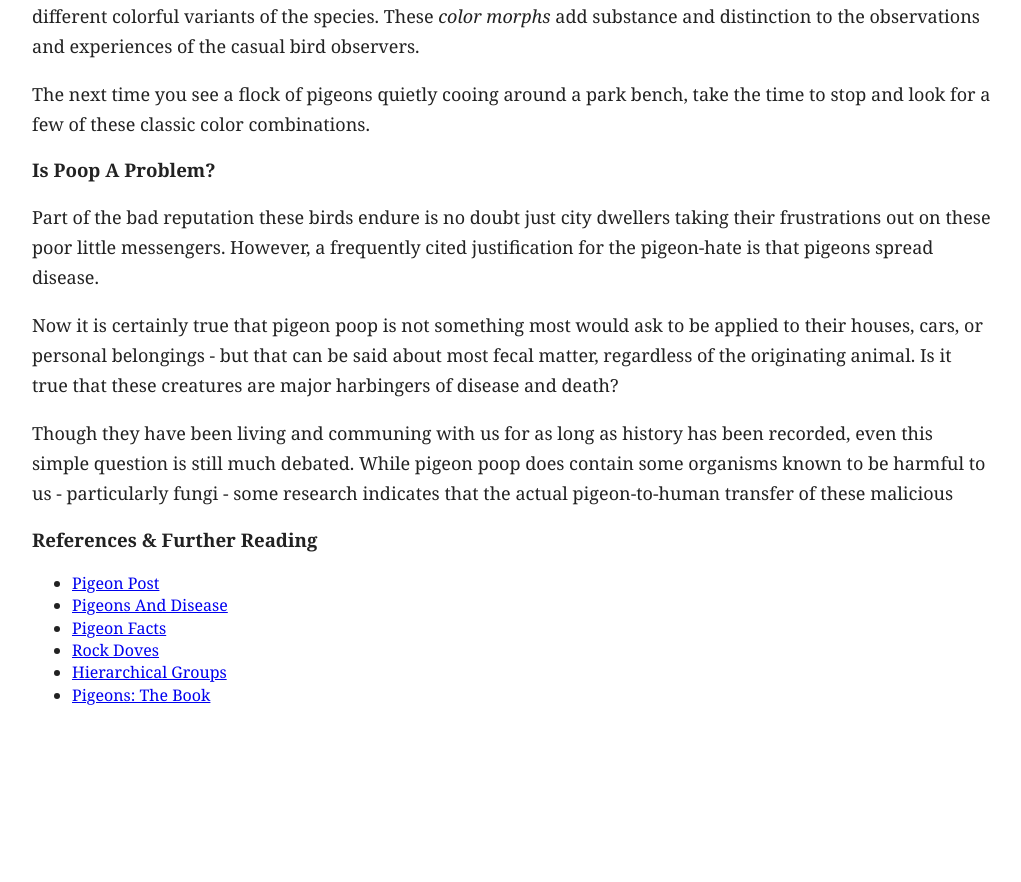
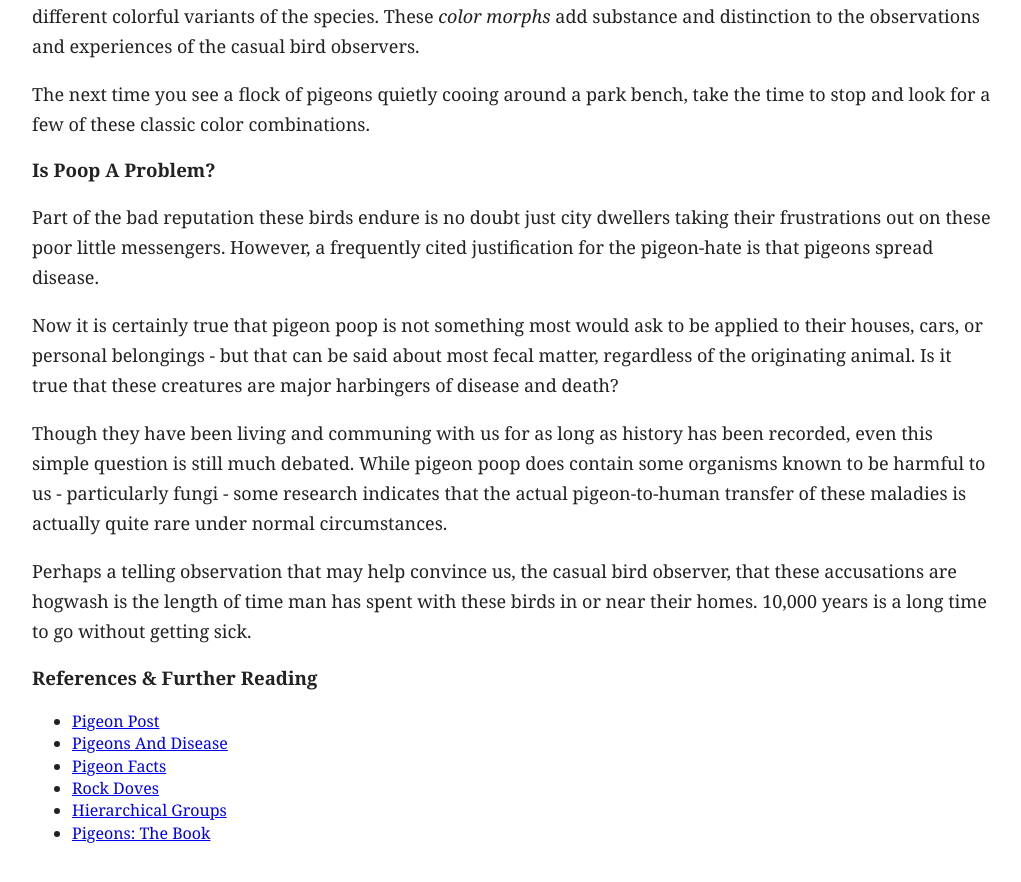
Before and after one commit to vlandham/LookABird, a Jekyll site: the page built from _posts/2013-12-29-pigeons.md, in a window 1280 px wide and 900 px high, scrolled down 2029 px. Shown: the top 882 px of the window, without its empty margins (128-1149 px from the left). Built offline with Jekyll 4.4.1, drawn with Linux system fonts in a browser that asks for light colours; some web fonts are replaced; before the commit the page ends 2791 px from its top, so only the background shows below that.

Commit message:
more pigeon

```diff
--- a/_posts/2013-12-29-pigeons.md
+++ b/_posts/2013-12-29-pigeons.md
@@ -52,7 +52,9 @@ Part of the bad reputation these birds endure is no doubt just city dwellers tak
 
 Now it is certainly true that pigeon poop is not something most would ask to be applied to their houses, cars, or personal belongings - but that can be said about most fecal matter, regardless of the originating animal. Is it true that these creatures are major harbingers of disease and death?
 
-Though they have been living and communing with us for as long as history has been recorded, even this simple question is still much debated. While pigeon poop does contain some organisms known to be harmful to us - particularly fungi - some research indicates that the actual pigeon-to-human transfer of these malicious
+Though they have been living and communing with us for as long as history has been recorded, even this simple question is still much debated. While pigeon poop does contain some organisms known to be harmful to us - particularly fungi - some research indicates that the actual pigeon-to-human transfer of these maladies is actually quite rare under normal circumstances.
+
+Perhaps a telling observation that may help convince us, the casual bird observer, that these accusations are hogwash is the length of time man has spent with these birds in or near their homes. 10,000 years is a long time to go without getting sick.
 
 ### References & Further Reading
 
```
